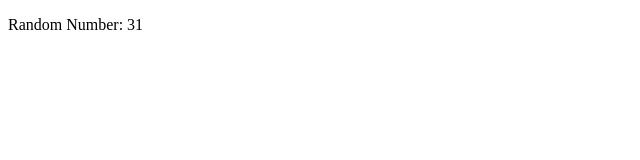
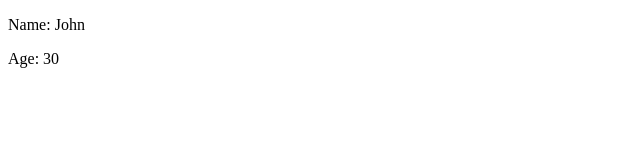
Before and after one commit to RobFyd/practice-in-react2, a React (Vite) app: page / in a window 1280 px wide. Shown: the top 160 px of the page, without its empty margins (0-640 px from the left). Built offline with nearby package versions, Linux system fonts and the light colour scheme.

Commit message:
object in jsx

```diff
--- a/src/main.jsx
+++ b/src/main.jsx
@@ -1,7 +1,7 @@
 // import { createElement } from "react"; //React.
 import { createRoot } from "react-dom/client"; //ReactDOM.
 
-//1
+//1 content
 const stringContent = "Hello World !";
 const numberContent = 5;
 const calcContent = 5 + 5;
@@ -13,7 +13,7 @@ const element = (
   </div>
 );
 
-//2
+//2 link
 const address = "https://www.google.com";
 const linkElement = (
   <p>
@@ -21,9 +21,9 @@ const linkElement = (
   </p>
 );
 
-//3
+//3 function
 function getRandomNumber() {
-  return Math.round(Math.random() * 100);
+  return Math.round(Math.random() * 100); // return must be inside the function to see the result, function without return gives undefined.
 }
 
 const randomNumber = (
@@ -32,4 +32,18 @@ const randomNumber = (
   </div>
 );
 
-createRoot(document.getElementById("root")).render(randomNumber);
+//4 object
+const person = {
+  name: "John",
+  age: 30,
+};
+
+const personElement = (
+  <div>
+    <p>Name: {person.name}</p>
+    <p>Age: {person.age}</p>
+  </div>
+);
+
+
+createRoot(document.getElementById("root")).render(personElement);
```
